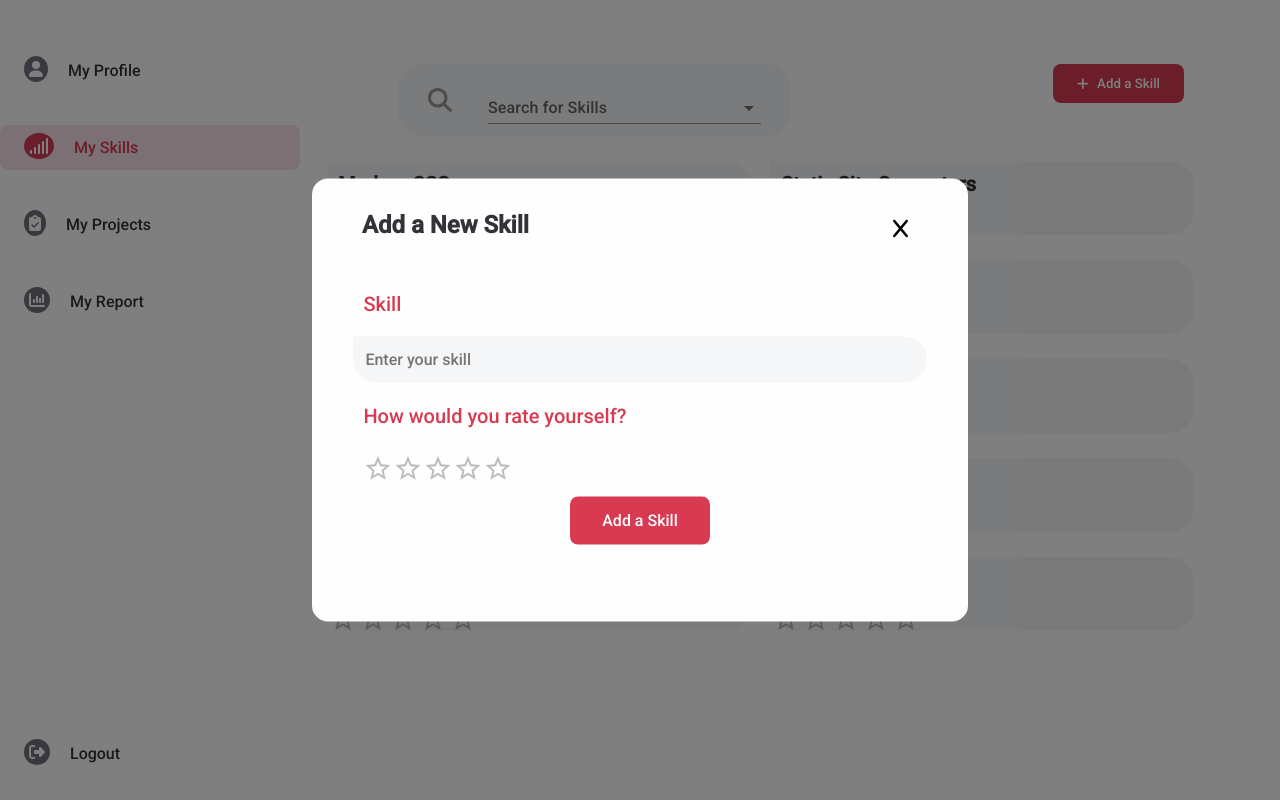
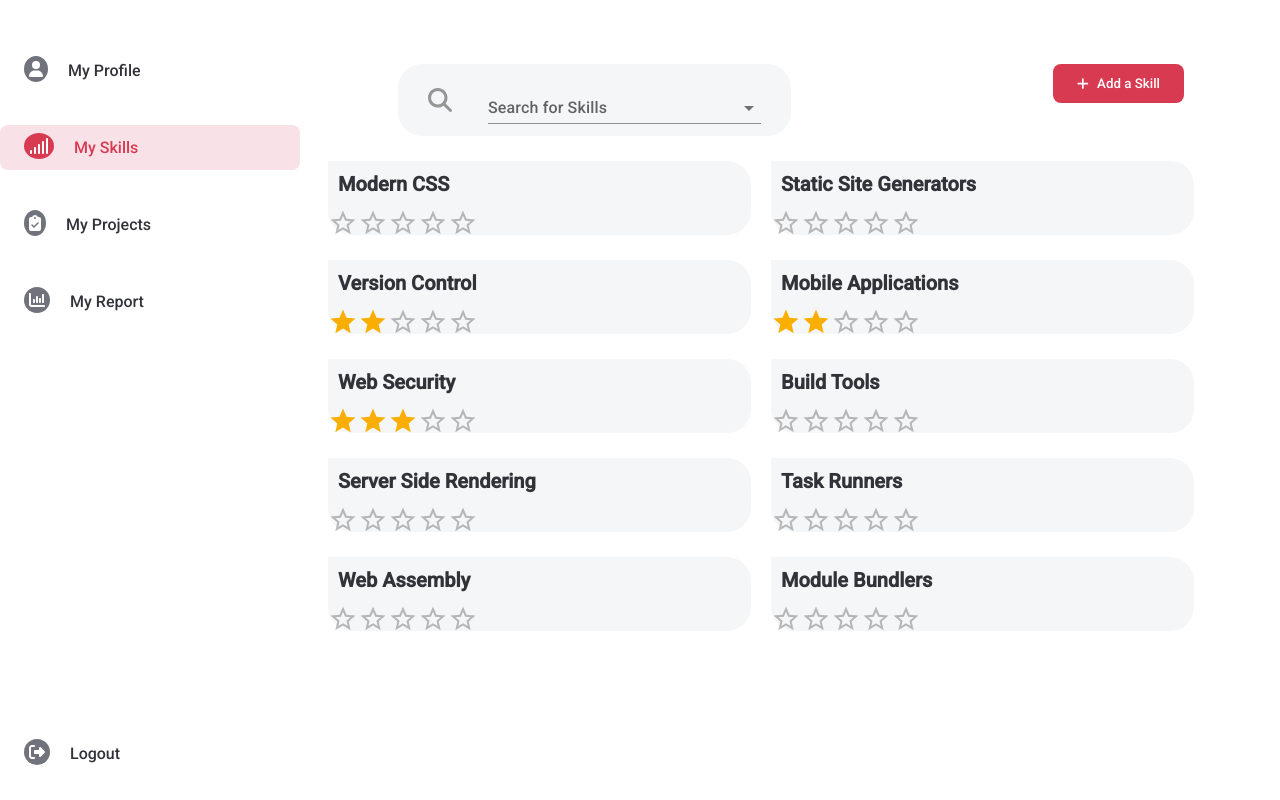
Before and after one commit to devshahid/myprofile, a React (Create React App) app in the folder client/: page /skills in a window 1280 px wide. Built offline with nearby package versions, Linux system fonts and the light colour scheme; the HTML template or start-up script is replaced by a standard one.

Commit message:
made changes for modal box and sidebar component

```diff
--- a/client/src/Components/Dashboard/Sidebar.jsx
+++ b/client/src/Components/Dashboard/Sidebar.jsx
@@ -1,4 +1,4 @@
-import React, { useState } from "react";
+import React from "react";
 import { NavLink } from "react-router-dom";
 import "../../css/sidebar.css";
 import "../../css/profile.css";
@@ -12,10 +12,6 @@ import {
 import { FontAwesomeIcon } from "@fortawesome/react-fontawesome";
 
 const Sidebar = () => {
-  const [changeClass, setChangeClass] = useState({
-    id: 1,
-  });
-
   return (
     <main className="space-toggle">
       <div className="sidebar show">
--- a/client/src/Components/Dashboard/Skills.jsx
+++ b/client/src/Components/Dashboard/Skills.jsx
@@ -21,7 +21,7 @@ const Skills = () => {
     { label: "Module Bundlers" },
   ];
   const [value, setValue] = useState([0, 0, 2, 2, 3]);
-  const [open, setOpen] = React.useState(true);
+  const [open, setOpen] = React.useState(false);
   const style = {
     position: "absolute",
     top: "50%",
@@ -50,6 +50,7 @@ const Skills = () => {
   const addNewSkills = () => {
     top100Films.push(newSkills);
     console.log(top100Films);
+    setOpen(false);
   };
   return (
     <>
--- a/client/src/Components/Login/Form.jsx
+++ b/client/src/Components/Login/Form.jsx
@@ -37,7 +37,7 @@ const Form = (props) => {
             ))}
             {props.type === "signin" ? (
               <div className="passwordMessage">
-                <p className="wrongPass">Incorrect password entered</p>
+                <p className="wrongPass">{}</p>
                 <Link to="/forgotpassword" className="forgetPass">
                   Forgot password?
                 </Link>
```
